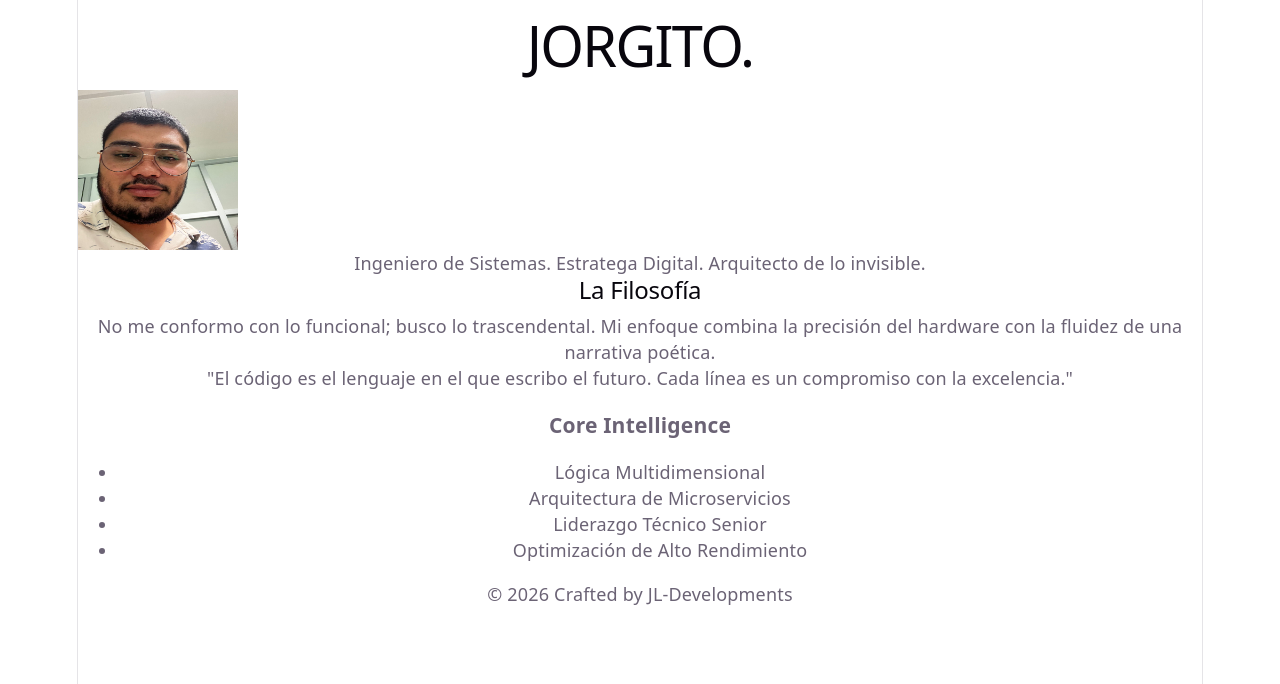
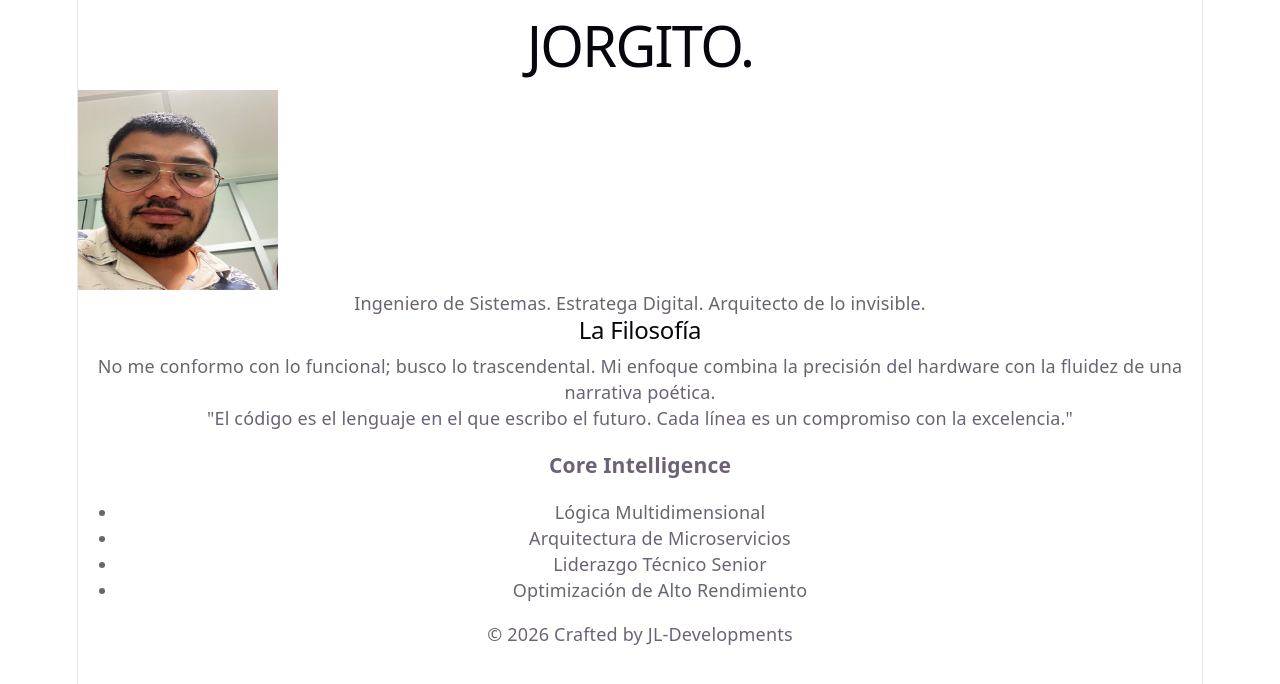
Before and after one commit to JLSI99/biografia-sexy, a React (Vite) app: page / in a window 1280 px wide. Shown: the top 684 px of the page. Built offline with nearby package versions, Linux system fonts and the light colour scheme.

Commit message:
centrando la imagen

```diff
--- a/src/App.jsx
+++ b/src/App.jsx
@@ -22,19 +22,32 @@ function App() {
           initial={{ scale: 0.8, opacity: 0 }}
           animate={{ scale: 1, opacity: 1 }}
           transition={{ delay: 0.5, duration: 0.8 }}
-          className="mt-10 flex justify-center"
+          /*
+     Aseguramos que el contenedor de la animación ocupe todo el ancho
+     disponible para que el centrado sea real.
+  */
+          className="mt-10 flex justify-center items-center w-full"
         >
-          {/* Forzamos el tamaño con style para evitar conflictos de Tailwind */}
           <div
-            className="relative group"
-            style={{ width: "160px", height: "160px" }}
+            className="relative group flex justify-center items-center"
+            style={{ width: "200px", height: "200px" }}
           >
-            <div className="absolute -inset-1 bg-gradient-to-r from-blue-600 to-indigo-600 rounded-full blur opacity-25 group-hover:opacity-50 transition duration-1000"></div>
+            {/*
+        El efecto Glow: Lo ponemos con inset-0 y h-full w-full
+        para que nazca exactamente desde el mismo centro que la imagen.
+    */}
+            <div className="absolute inset-0 bg-gradient-to-r from-blue-600 to-indigo-600 rounded-full blur opacity-25 group-hover:opacity-50 transition duration-1000"></div>
+
             <img
               src={miFoto}
               alt="Jorgito"
-              className="relative w-full h-full rounded-full object-cover border-2 border-slate-800 grayscale hover:grayscale-0 transition-all duration-700 shadow-2xl"
-              style={{ width: "100%", height: "100%", display: "block" }}
+              className="relative rounded-full object-cover border-2 border-slate-800 grayscale hover:grayscale-0 transition-all duration-700 shadow-2xl"
+              style={{
+                width: "100%",
+                height: "100%",
+                display: "block",
+                objectPosition: "center", // Fuerza a que el recorte sea central
+              }}
             />
           </div>
         </motion.div>
```
